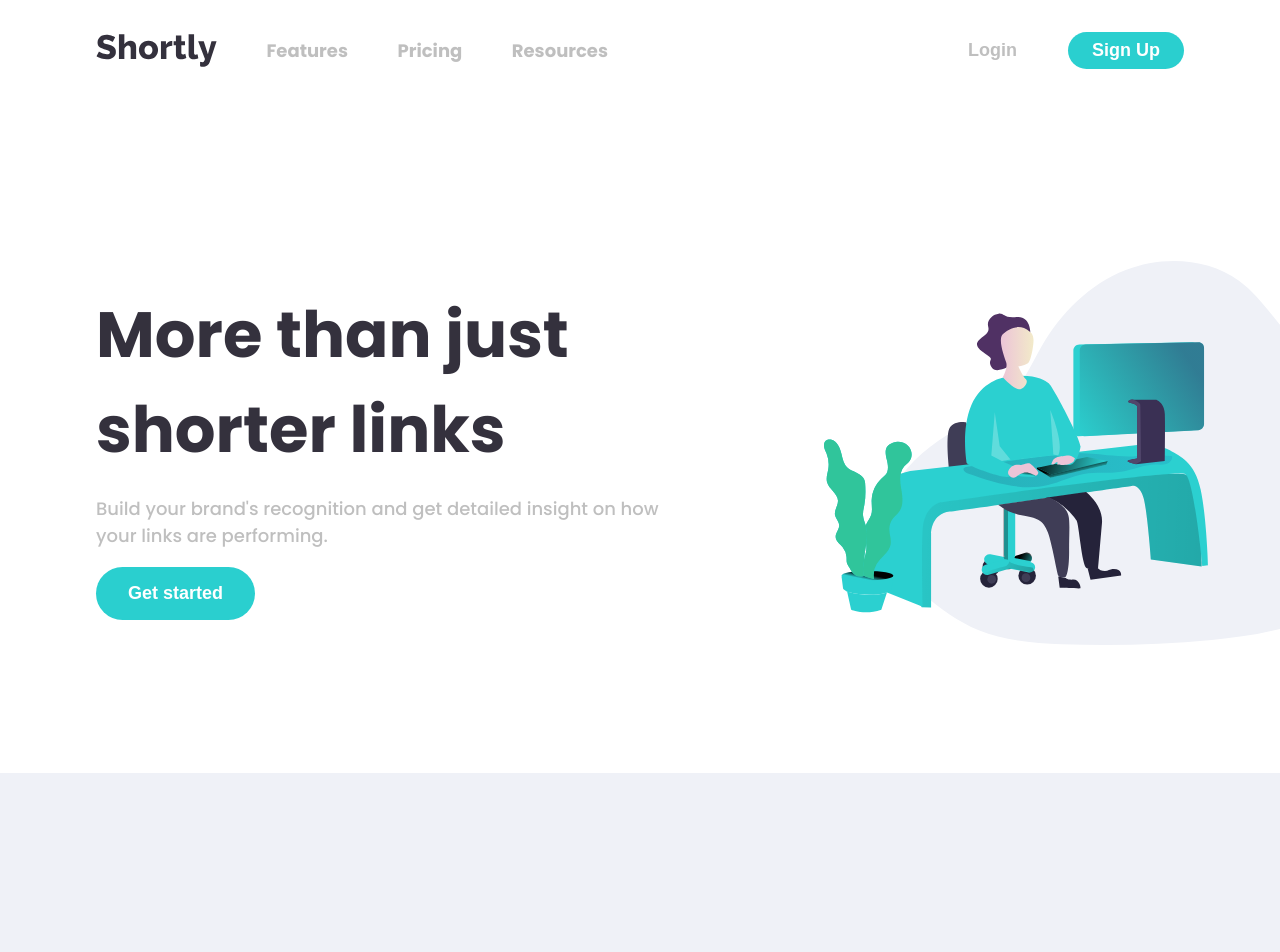
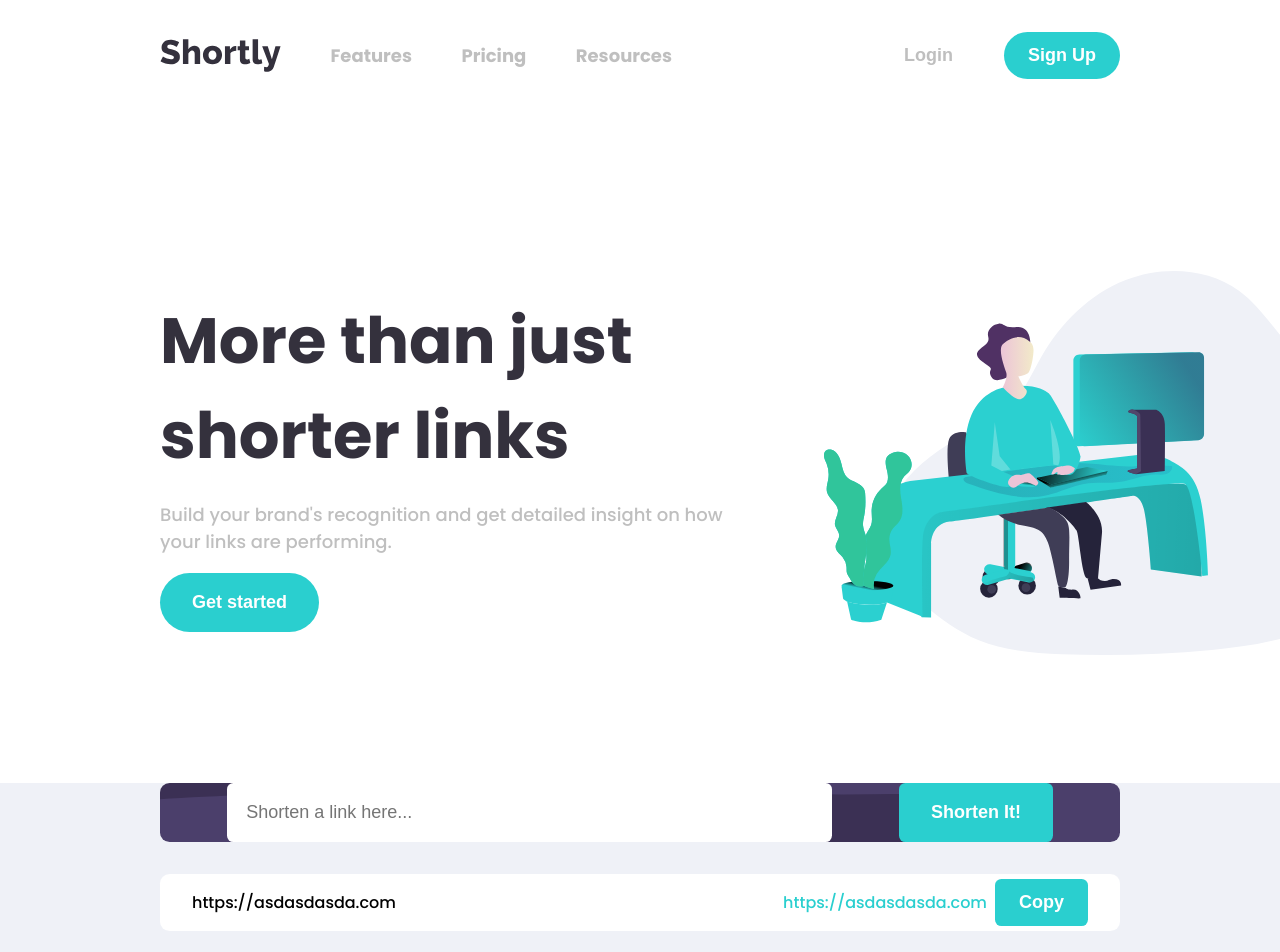
Before and after one commit to i-am-shashank/Shortly, a React (Create React App) app: page / in a window 1280 px wide. Shown: the top 952 px of the page. Built offline with nearby package versions, Linux system fonts and the light colour scheme.

Commit message:
add: cards

```diff
--- a/public/index.html
+++ b/public/index.html
@@ -4,7 +4,7 @@
     <meta charset="utf-8" />
     <link rel="icon" href="%PUBLIC_URL%/favicon.ico" />
     <meta name="viewport" content="width=device-width, initial-scale=1" />
-    <meta name="theme-color" content="#000000" />
+    <meta name="theme-color" content="#2acfcf" />
     <meta
       name="description"
       content="Web site created using create-react-app"
--- a/src/Home.js
+++ b/src/Home.js
@@ -1,125 +1,20 @@
 import React from "react";
 import styled from "styled-components";
-import developerSvg from "./assets/illustration-working.svg";
 import Button from "./styled/Button";
+import Home_vw1 from "./styled/home/Home_vw1";
+import Home_vw2 from "./styled/home/Home_vw2";
 
 export default function Home() {
   return (
     <Wrapper>
-      <div className="vw_1">
-        <div className="textContent">
-          <p className="textBig">More than just shorter links</p>
-          <p className="textSmall">
-            Build your brand's recognition and get detailed insight on how your
-            links are performing.
-          </p>
-          <Button primary round big fbig>
-            Get started
-          </Button>
-        </div>
-        <img alt="" className="developerSvg" src={developerSvg} />
-      </div>
-      <div className="vw_2"></div>
+      <Home_vw1 />
+      <Home_vw2 />
     </Wrapper>
   );
 }
 
 const Wrapper = styled.div`
   padding-top: 4rem;
-  .vw_1 {
-    display: flex;
-    align-items: center;
-    min-height: 80vh;
-    padding: 0 6rem;
-    background-color: #ffffff;
-  }
-  .textContent {
-    width: 40rem;
-    display: flex;
-    flex-direction: column;
-  }
-  .developerSvg {
-    position: absolute;
-    right: -8rem;
-  }
-  .textBig {
-    margin: 0;
-    color: #34313d;
-    font-weight: 800;
-    font-size: 5rem;
-  }
-  .textSmall {
-    color: #bfbfbf;
-    font-weight: 500;
-    font-size: 18px;
-  }
 
   /* vw_2 */
-
-  .vw_2 {
-    min-height: 100vh;
-    background-color: #eff1f7;
-    padding: 0 6rem;
-  }
-
-  /* media queries */
-
-  @media (max-width: 750px) {
-    .vw_1,
-    .vw_2 {
-      padding: 0 2rem;
-    }
-  }
-  @media (max-width: 1350px) {
-    .developerSvg {
-      height: 24rem;
-    }
-    .textBig {
-      font-size: 4rem;
-    }
-    .textContent {
-      width: 36rem;
-    }
-  }
-  @media (max-width: 1150px) {
-    .developerSvg {
-      height: 20rem;
-    }
-    .textBig {
-      font-size: 3.5rem;
-    }
-    .textContent {
-      width: 28rem;
-    }
-  }
-  @media (max-width: 1150px) {
-    .developerSvg {
-      position: static;
-      order: 0;
-    }
-    .vw_1 {
-      flex-direction: column;
-    }
-    .textContent {
-      order: 1;
-    }
-  }
-  @media (max-width: 750px) {
-    .developerSvg {
-      height: auto;
-      width: 100%;
-      order: 0;
-    }
-    .vw_1 {
-      flex-direction: column;
-    }
-    .textContent {
-      width: 100%;
-      text-align: center;
-      align-items: center;
-    }
-    .textBig {
-      font-size: 2rem;
-    }
-  }
 `;
--- a/src/styled/Button.js
+++ b/src/styled/Button.js
@@ -8,17 +8,17 @@ export default function Button(props) {
 const Wrapper = styled.button`
   background-color: ${(props) => (props.primary ? "#2acfcf" : "transparent")};
   color: ${(props) => (props.primary ? "#ffffff" : "#bfbfbf")};
-  width: max-content;
+  width: ${(props) => (props.maxwidth ? "100%" : "max-content")};
   border: none;
   outline: none;
   cursor: pointer;
   font-weight: 800;
   font-size: ${(props) => (props.fbig ? "1.5rem" : "18px")};
-  padding: ${(props) => (props.big ? "1rem 2rem" : "0.5rem 1.5rem")};
+  padding: ${(props) => (props.big ? "1.2rem 2rem" : "0.8rem 1.5rem")};
   border-radius: ${(props) => (props.round ? "5rem" : "0.4rem")};
   :hover {
     color: ${(props) => props.secondary && "#34313d"};
-    opacity: ${(props) => props.primary && 0.8};
+    background-color: ${(props) => props.primary && "#62D8D8"};
   }
   @media (max-width: 1350px) {
     font-size: ${(props) => props.fbig && "18px"};
--- a/src/styled/Nav.js
+++ b/src/styled/Nav.js
@@ -27,7 +27,7 @@ export default function Nav() {
           <a href="/resources">Resources</a>
           <hr />
           <a href="/login">Login</a>
-          <Button primary round>
+          <Button primary round maxwidth>
             Sign Up
           </Button>
         </div>
@@ -37,7 +37,7 @@ export default function Nav() {
 }
 
 const Wrapper = styled.div`
-  padding: 0 6rem;
+  padding: 0 10rem;
   padding-top: 2rem;
   display: flex;
   align-items: center;
@@ -90,13 +90,13 @@ const Wrapper = styled.div`
     }
     .options {
       display: none;
-      padding: 2rem 4rem !important;
+      padding: 2rem !important;
       right: 0;
       border-radius: 0.6rem;
       flex-direction: column;
       position: absolute;
       background-color: #3b3054;
-      width: max-content;
+      width: 12rem;
       box-shadow: 0px 8px 16px 0px rgba(0, 0, 0, 0.2);
       padding: 12px 16px;
       z-index: 1;
--- /dev/null
+++ b/src/styled/cards/InpCard.js
@@ -0,0 +1,108 @@
+import React, { useState } from "react";
+import styled from "styled-components";
+import Button from "../Button";
+import designSvg from "../../assets/bg-shorten-desktop.svg";
+
+export default function InpCard() {
+  const [errmsg, seterrmsg] = useState("");
+  const [inputval, setinputval] = useState("");
+  const onChangeHandler = (e) => {
+    setinputval(e.target.value);
+  };
+  const onClickHandler = (e) => {
+    e.preventDefault();
+    !inputval && seterrmsg("please add a link");
+    errmsg && inputval && seterrmsg("");
+  };
+  return (
+    <Wrapper>
+      <form className="form">
+        <div className="inpsec">
+          <input
+            required
+            onChange={onChangeHandler}
+            placeholder="Shorten a link here..."
+          ></input>
+          <p className="errmsg">{errmsg}</p>
+        </div>
+        <Button
+          type="submit"
+          primary
+          big
+          value={inputval}
+          onClick={onClickHandler}
+        >
+          Shorten It!
+        </Button>
+      </form>
+    </Wrapper>
+  );
+}
+
+const Wrapper = styled.div`
+  background-color: #3b3054;
+  border-radius: 0.6rem;
+  margin: 0 auto;
+  width: 100%;
+  height: 8rem !important;
+  max-height: max-content;
+  overflow: hidden;
+  object-fit: cover;
+  background-image: url(${designSvg});
+  background-repeat: no-repeat;
+  background-size: 100% 100%;
+  display: flex;
+  align-items: center;
+  .inpsec {
+    display: flex;
+    flex-direction: column;
+    width: 70%;
+  }
+  input {
+    width: 90%;
+    font-size: 18px;
+    padding: 1.2rem;
+    border-radius: 0.4rem;
+    border: none;
+    outline: none;
+    box-sizing: border-box;
+  }
+  .form {
+    display: flex;
+    justify-content: center;
+    align-items: flex-start;
+    height: max-content;
+    width: 100%;
+  }
+  .errmsg {
+    margin: 0;
+    color: #e6686b;
+  }
+  @media (max-width: 750px) {
+    .vw_2 {
+      padding: 0 2rem;
+    }
+  }
+  @media (max-width: 950px) {
+    height: 12rem !important;
+    display: flex;
+    justify-content: center;
+    align-items: center;
+    .form {
+      flex-direction: column;
+      width: 90%;
+    }
+    input,
+    .inpsec,
+    Button {
+      width: 100% !important;
+    }
+    Button {
+      margin-top: 0.5rem;
+    }
+  }
+  @media (max-width: 1150px) {
+  }
+  @media (max-width: 1150px) {
+  }
+`;
--- /dev/null
+++ b/src/styled/cards/LinkCard.js
@@ -0,0 +1,59 @@
+import React, { useState } from "react";
+import styled from "styled-components";
+import Button from "../Button";
+
+export default function LinkCard({ orignalLink, shortLink }) {
+  const [copied, setcopied] = useState(false);
+  return (
+    <Wrapper>
+      <p>{orignalLink || "https://asdasdasda.com"}</p>
+      <div>
+        <a href={shortLink || "https://asdasdasda.com"}>
+          {shortLink || "https://asdasdasda.com"}
+        </a>
+        <Button primary>{copied ? "Copied!" : "Copy"}</Button>
+      </div>
+    </Wrapper>
+  );
+}
+
+const Wrapper = styled.div`
+  background-color: #ffffff;
+  box-sizing: border-box;
+  border-radius: 0.6rem;
+  margin: 2rem auto;
+  width: 100%;
+  height: max-content;
+  display: flex;
+  justify-content: space-between;
+  padding: 0 2rem;
+  align-items: center;
+  div {
+    display: flex;
+    align-items: center;
+  }
+  p {
+    width: 40%;
+    white-space: nowrap;
+    overflow: hidden;
+    text-overflow: ellipsis;
+  }
+  a {
+    color: #2acfcf;
+    text-decoration: none;
+    margin-right: 0.5rem;
+    /* very low prority bug */
+    white-space: nowrap;
+    overflow: hidden;
+    text-overflow: ellipsis;
+    width: 90%;
+  }
+  @media (max-width: 750px) {
+  }
+  @media (max-width: 950px) {
+  }
+  @media (max-width: 1150px) {
+  }
+  @media (max-width: 1150px) {
+  }
+`;
--- /dev/null
+++ b/src/styled/home/Home_vw1.js
@@ -0,0 +1,110 @@
+import React from "react";
+import styled from "styled-components";
+import Button from "../Button";
+import developerSvg from "../../assets/illustration-working.svg";
+
+export default function Home_vw1() {
+  return (
+    <Wrapper>
+      <div className="vw_1">
+        <div className="textContent">
+          <p className="textBig">More than just shorter links</p>
+          <p className="textSmall">
+            Build your brand's recognition and get detailed insight on how your
+            links are performing.
+          </p>
+          <Button primary round big fbig>
+            Get started
+          </Button>
+        </div>
+        <img alt="" className="developerSvg" src={developerSvg} />
+      </div>
+    </Wrapper>
+  );
+}
+
+const Wrapper = styled.div`
+  .vw_1 {
+    display: flex;
+    align-items: center;
+    min-height: 80vh;
+    padding: 0 10rem;
+    background-color: #ffffff;
+  }
+  .textContent {
+    width: 40rem;
+    display: flex;
+    flex-direction: column;
+  }
+  .developerSvg {
+    position: absolute;
+    right: -8rem;
+  }
+  .textBig {
+    margin: 0;
+    color: #34313d;
+    font-weight: 800;
+    font-size: 5rem;
+  }
+  .textSmall {
+    color: #bfbfbf;
+    font-weight: 500;
+    font-size: 18px;
+  }
+
+  /* media queries */
+
+  @media (max-width: 1440px) {
+    .developerSvg {
+      height: 24rem;
+    }
+    .textBig {
+      font-size: 4rem;
+    }
+    .textContent {
+      width: 36rem;
+    }
+  }
+  @media (max-width: 1200px) {
+    .developerSvg {
+      height: 20rem;
+    }
+    .textBig {
+      font-size: 3.5rem;
+    }
+    .textContent {
+      width: 28rem;
+    }
+  }
+  @media (max-width: 1150px) {
+    .developerSvg {
+      position: static;
+      order: 0;
+    }
+    .vw_1 {
+      flex-direction: column;
+    }
+    .textContent {
+      order: 1;
+    }
+  }
+  @media (max-width: 750px) {
+    .developerSvg {
+      height: auto;
+      width: 100%;
+      order: 0;
+    }
+    .vw_1 {
+      flex-direction: column;
+      padding: 0 2rem;
+    }
+    .textContent {
+      width: 100%;
+      text-align: center;
+      align-items: center;
+    }
+    .textBig {
+      font-size: 2rem;
+    }
+  }
+`;
--- /dev/null
+++ b/src/styled/home/Home_vw2.js
@@ -0,0 +1,38 @@
+import React from "react";
+import styled from "styled-components";
+import Button from "../Button";
+import InpCard from "../cards/InpCard";
+import LinkCard from "../cards/LinkCard";
+
+export default function Home_vw2() {
+  return (
+    <Wrapper>
+      <div className="vw_2">
+        <InpCard />
+        <LinkCard />
+      </div>
+    </Wrapper>
+  );
+}
+
+const Wrapper = styled.div`
+  position: relative;
+  .vw_2 {
+    min-height: 100vh;
+    background-color: #eff1f7;
+    padding: 0 10rem;
+  }
+  /* media queries */
+
+  @media (max-width: 750px) {
+    .vw_2 {
+      padding: 0 2rem;
+    }
+  }
+  @media (max-width: 1350px) {
+  }
+  @media (max-width: 1150px) {
+  }
+  @media (max-width: 1150px) {
+  }
+`;
```
